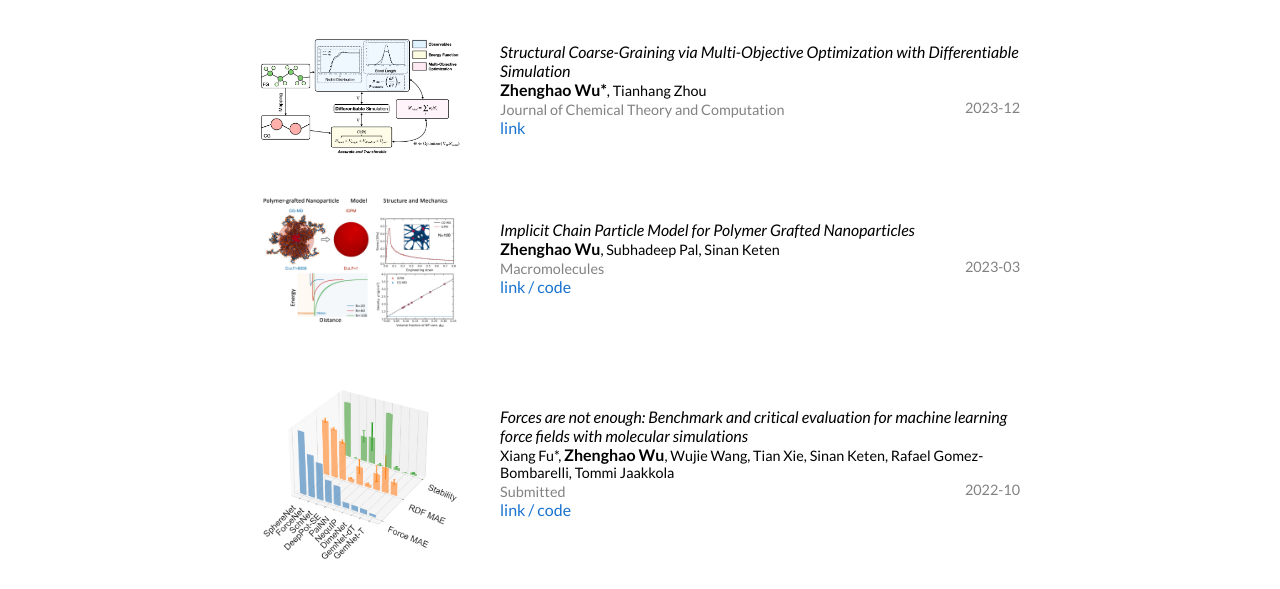
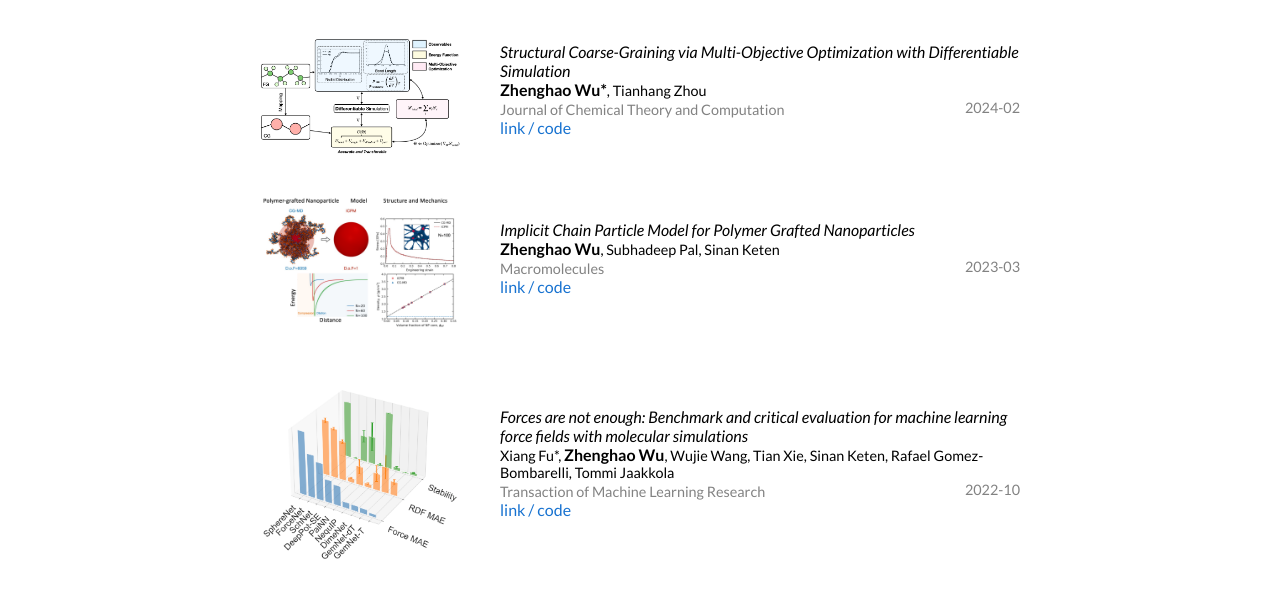
Before and after one commit to Chenghao-Wu/Chenghao-Wu.github.io, a Jekyll site: the page built from _posts/2023-12-11-JCTC2023.markdown, in a window 1280 px wide. Shown: the part 638-1227 px from the top of the page. Built offline with Jekyll 4.4.1, drawn with Linux system fonts in a browser that asks for light colours.

Commit message:
update paper

```diff
--- a/_posts/2022-10-13-TMLR2023.markdown
+++ b/_posts/2022-10-13-TMLR2023.markdown
@@ -6,7 +6,7 @@ image:  images/2022-10-13-TMLR2023.png
 categories: research
 authors: "Xiang Fu*, <strong>Zhenghao Wu</strong>, Wujie Wang, Tian Xie, Sinan Keten, Rafael Gomez-Bombarelli, Tommi Jaakkola"
 #subtitle: "CCD 2017"
-venue: "Submitted"
+venue: "Transaction of Machine Learning Research"
 arxiv: https://arxiv.org/abs/2210.07237
 code: https://github.com/kyonofx/MDsim
 ---
--- a/_posts/2023-12-11-JCTC2023.markdown
+++ b/_posts/2023-12-11-JCTC2023.markdown
@@ -2,11 +2,12 @@
 layout: post
 title:  "Structural Coarse-Graining via Multi-Objective
 Optimization with Differentiable Simulation"
-date:   2023-12-11 00:00:00 +00:00
+date:   2024-2-27 00:00:00 +00:00
 image:  images/2023-12-11-JCTC2023.png
 categories: research
 authors: "<strong>Zhenghao Wu*</strong>, Tianhang Zhou"
 #subtitle: "CCD 2017"
 venue: "Journal of Chemical Theory and Computation"
 arxiv: https://chemrxiv.org/engage/chemrxiv/article-details/65782db2fd283d7904d288ba
+code: https://github.com/Chenghao-Wu/AutoPoly
 ---
```
